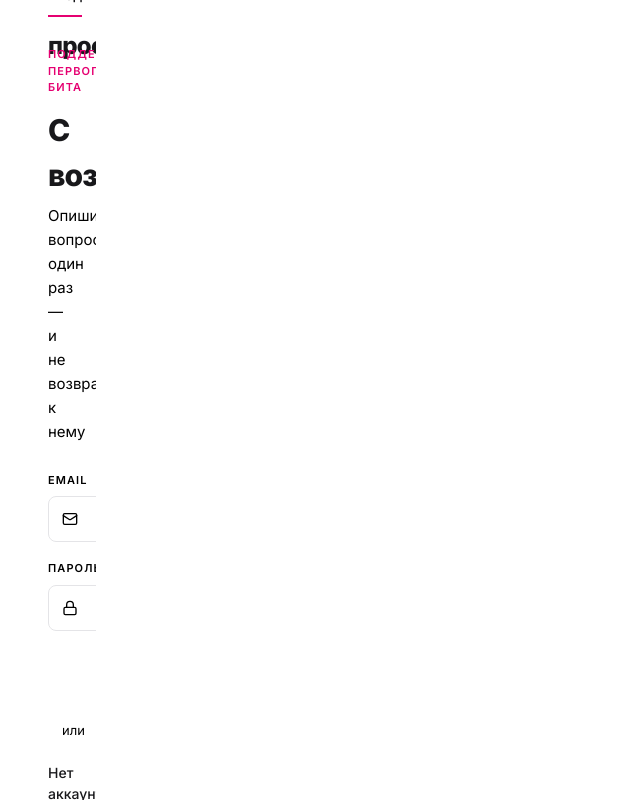
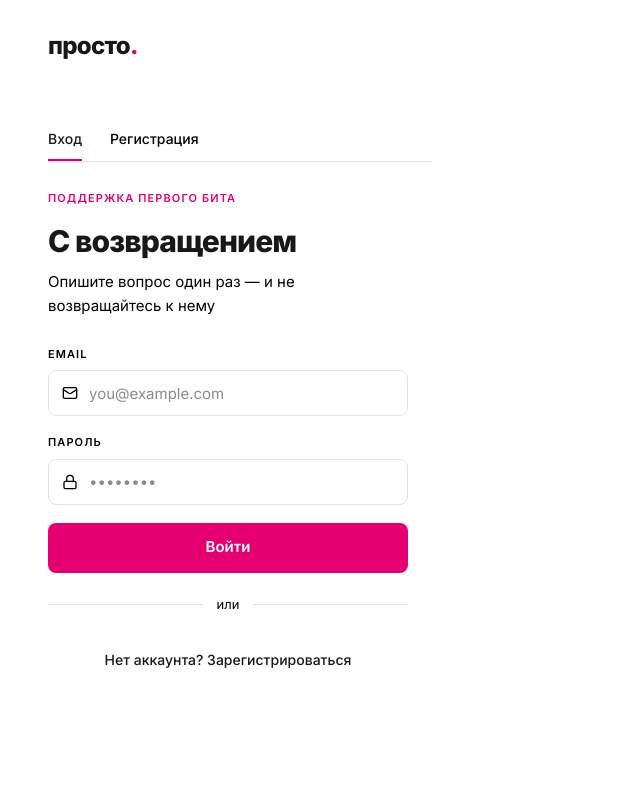
Before and after one commit to khorvatvv-cmyk/Prosto, a React (Vite) app: page / in a window 1280 px wide. Shown: the whole page, without its empty margins (0-640 px from the left). Built offline with nearby package versions, Linux system fonts and the light colour scheme; no server answers; the HTML template or start-up script is replaced by a standard one.

Commit message:
fix: LoginScreen left panel layout (broken Tailwind class)

```diff
--- a/src/components/LoginScreen.jsx
+++ b/src/components/LoginScreen.jsx
@@ -54,7 +54,7 @@ export default function LoginScreen({ onLogin, onRegister }) {
   return (
     <div className="flex min-h-screen h-screen">
       {/* LEFT — FORM */}
-      <div className="flex-0 0 480px max-w-[480px] flex flex-col justify-center px-12 py-12 relative overflow-y-auto" style={{ background: SURFACE }}>
+      <div className="w-full md:w-[480px] md:flex-shrink-0 flex flex-col justify-center px-6 md:px-12 py-12 relative overflow-y-auto" style={{ background: SURFACE, minHeight: '100vh' }}>
         <div className="absolute top-7 left-12">
           <span style={{ fontSize: 24, fontWeight: 800, letterSpacing: '-.03em', color: INK }}>
             просто<span style={{ color: ACCENT }}>.</span>
```
